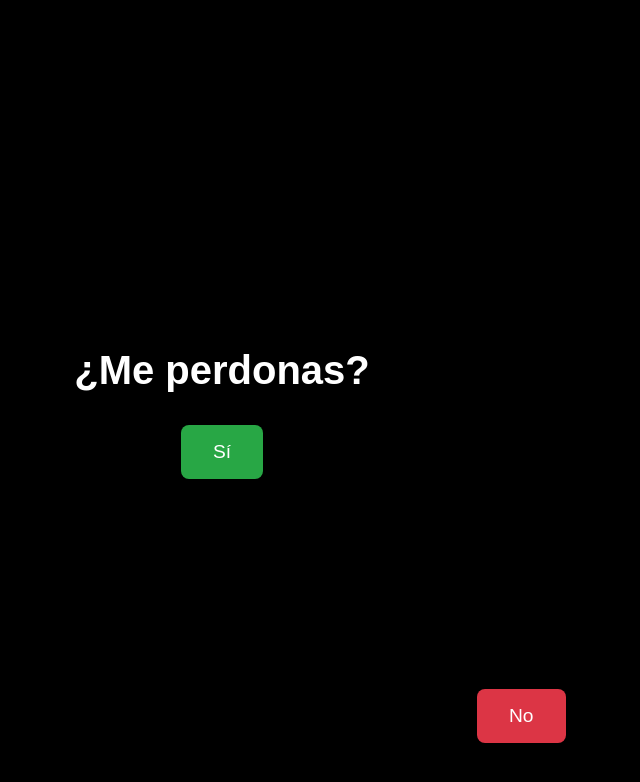
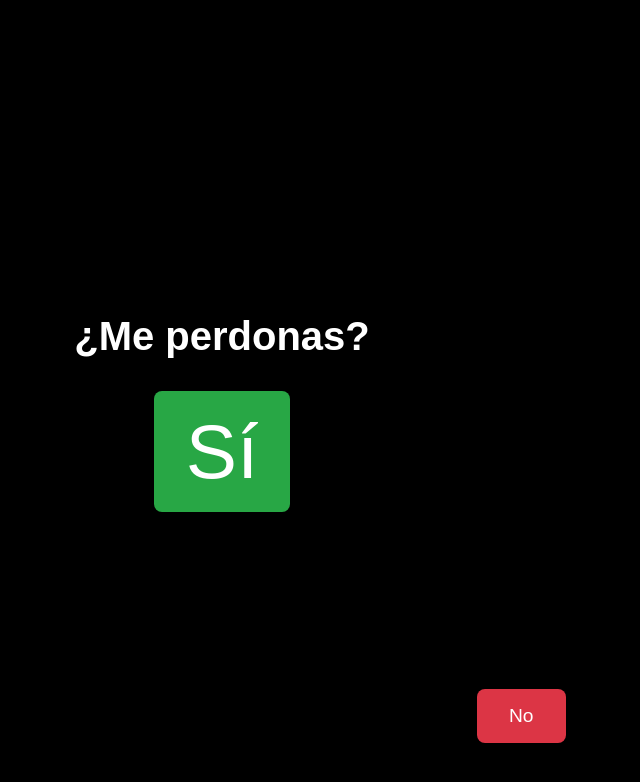
Before and after one commit to Manucatlive/codigoPerson, a plain HTML site: page index.html in a window 1280 px wide. Both pictures are taken after a click on the button "No". Shown: the whole page, without its empty margins (418-1058 px from the left). Drawn offline with Linux system fonts and the light colour scheme.

Commit message:
thirt commit

```diff
--- a/index.html
+++ b/index.html
@@ -70,13 +70,22 @@
     </div>
 
     <script>
+        let siButtonSize = 1.2; // Initial font size for the "Sí" button
+
         function respuesta(respuesta) {
             if (respuesta === 'si') {
                 alert('Ahora juguemos de nuevo  ❤️');
             } else {
                 alert('Enserio que me caes mal :) nojaooo');
+                aumentarTamanoSiButton();
             }
         }
+
+        function aumentarTamanoSiButton() {
+            siButtonSize *=4 ; // Multiply the font size by 2
+            document.getElementById('si-button').style.fontSize = siButtonSize + 'rem';
+        }
+
         setInterval(moverBotonNoAleatoriamente, 500);
 
         function moverBotonNoAleatoriamente() {
```
